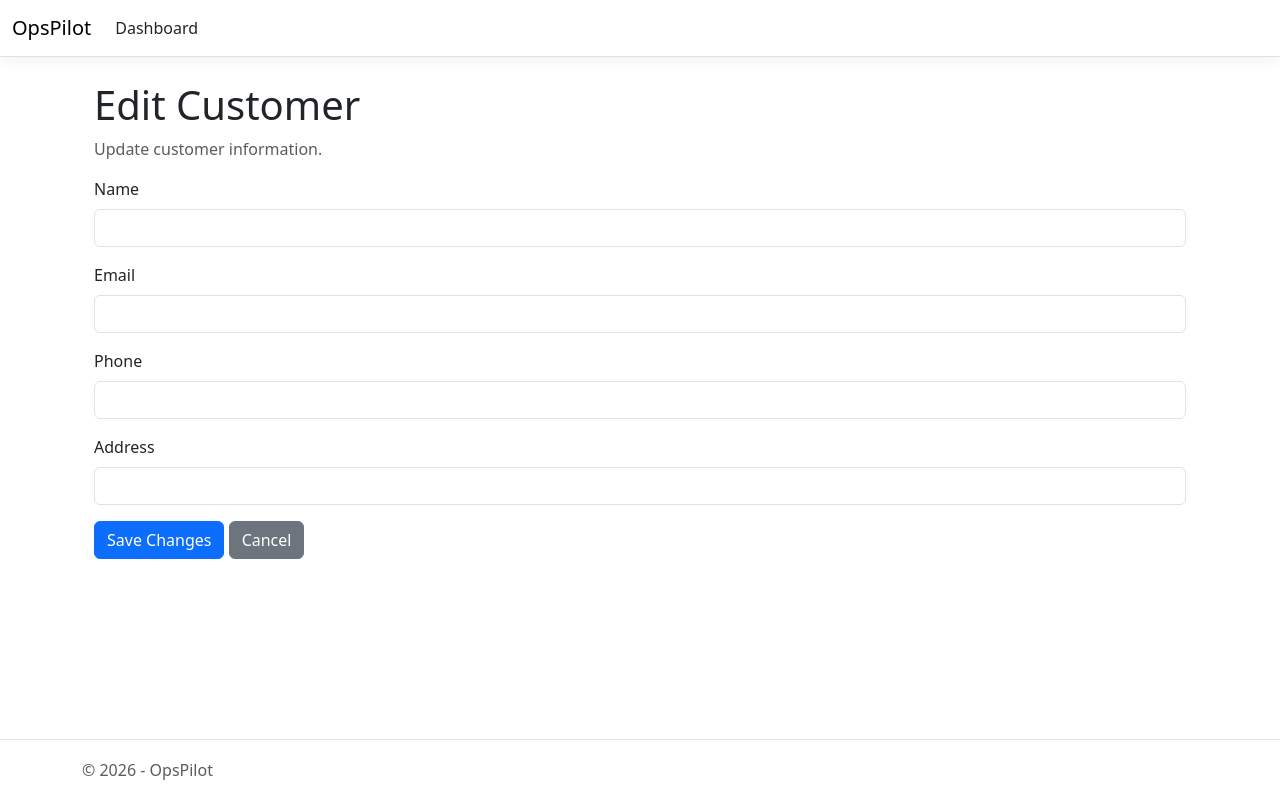
After one commit to LilliaParenteau/SiteActionLedger, an ASP.NET Core app: template Views/Customers/Edit.cshtml in a window 1280 px wide. The commit adds this page. Run offline with ASP.NET Core 8, Linux system fonts and the light colour scheme; the template is opened without the code that fills it, so the values that code supplies are empty; style sheets or scripts are compiled from the project's sources.

Commit message:
Complete customer CRUD functionality

```diff
--- /dev/null
+++ b/Views/Customers/Edit.cshtml
@@ -0,0 +1,47 @@
+@model OpsPilot.Models.Customer
+
+@{
+    ViewData["Title"] = "Edit Customer";
+}
+
+<div class="container mt-4">
+    <h1>Edit Customer</h1>
+    <p class="text-muted">Update customer information.</p>
+
+    <form asp-action="Edit" method="post">
+        <input type="hidden" asp-for="Id" />
+
+        <div asp-validation-summary="ModelOnly" class="text-danger"></div>
+
+        <div class="mb-3">
+            <label asp-for="Name" class="form-label"></label>
+            <input asp-for="Name" class="form-control" />
+            <span asp-validation-for="Name" class="text-danger"></span>
+        </div>
+
+        <div class="mb-3">
+            <label asp-for="Email" class="form-label"></label>
+            <input asp-for="Email" class="form-control" />
+            <span asp-validation-for="Email" class="text-danger"></span>
+        </div>
+
+        <div class="mb-3">
+            <label asp-for="Phone" class="form-label"></label>
+            <input asp-for="Phone" class="form-control" />
+            <span asp-validation-for="Phone" class="text-danger"></span>
+        </div>
+
+        <div class="mb-3">
+            <label asp-for="Address" class="form-label"></label>
+            <input asp-for="Address" class="form-control" />
+            <span asp-validation-for="Address" class="text-danger"></span>
+        </div>
+
+        <button type="submit" class="btn btn-primary">Save Changes</button>
+        <a asp-action="Index" class="btn btn-secondary">Cancel</a>
+    </form>
+</div>
+
+@section Scripts {
+    <partial name="_ValidationScriptsPartial" />
+}
```
Also changed, not shown: Controllers/CustomersController.cs (+74 -0 lines), Views/Customers/Delete.cshtml (added, +38 -0 lines), Views/Customers/Index.cshtml (+17 -1 lines).
